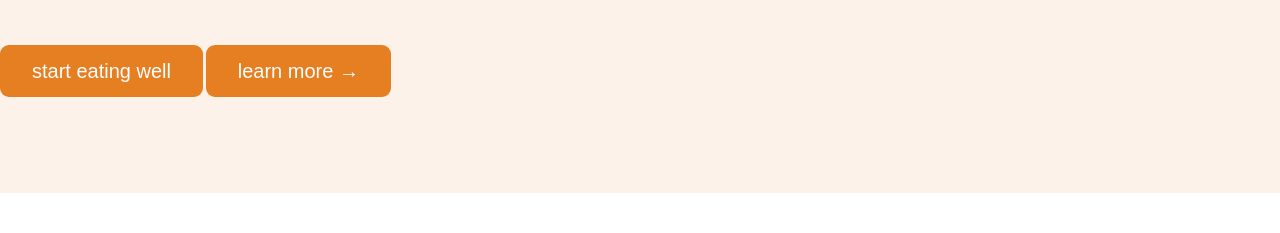
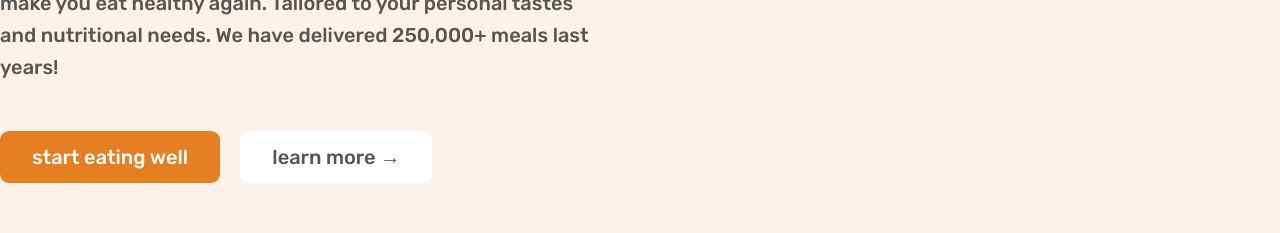
Before and after one commit to Umair-Ali811/Omni-Food, a plain HTML site: page index.html in a window 1280 px wide. Shown: the part 391-624 px from the top of the page. Drawn offline with Linux system fonts and the light colour scheme.

Commit message:
font change

```diff
--- a/style.css
+++ b/style.css
@@ -32,6 +32,7 @@ Default: 1
 
 */
 
+@import url('https://fonts.googleapis.com/css2?family=Rubik:ital,wght@0,300..900;1,300..900&display=swap');
 *{
     padding: 0;
     margin: 0;
@@ -46,7 +47,7 @@ html{
 }
 
 body{
-    font-family: sans-serif;
+    font-family: "Rubik" ,sans-serif;
     line-height: 1;
     font-weight: 500;
     color: #555;
@@ -87,13 +88,35 @@ body{
 
 .btn:link, .btn:visited {
   display: inline-block;
-  background-color: #e67e22;
-  color: #fff;
   text-decoration: none;
   font-size: 2rem;
   padding: 1.6rem 3.2rem;
   border-radius: 9px;
+
+  transition: background-color 0.3s;
 }
+
+.btn--full:link, .btn--full:visited{
+  background-color: #e67e22;
+  color: #fff;
+  margin-right: 1.8rem;
+}
+.btn--full:hover, .btn--full:active{
+  background-color: #cf711f;
+}
+
+.btn--outline:link, .btn--outline:visited{
+  background-color: #fff;
+  color: #555;
+}
+.btn--outline:hover, .btn--outline:active{
+  background-color: #fdf2e9;
+  /* border: 3px solid #fff; */
+
+  /* trick the border inside */
+  box-shadow:inset 0 0 0 3px #fff;
+}
+
 
 .hero-img {
   width: 100%;
```
